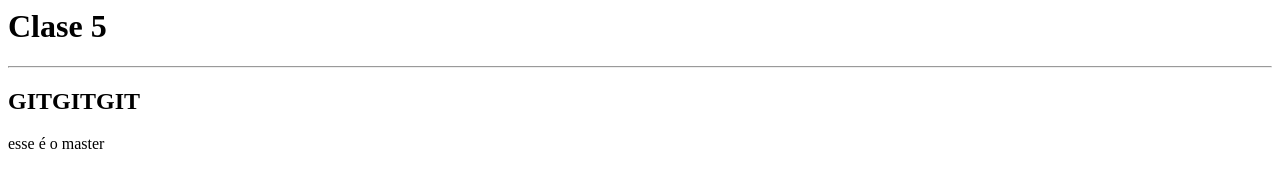
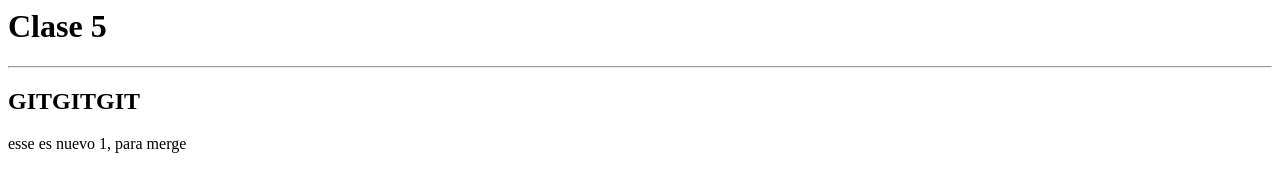
Before and after one commit to nathavic/5ada, a plain HTML site: page index.html in a window 1280 px wide. Drawn offline with Linux system fonts and the light colour scheme.

Commit message:
nuevomerge

```diff
--- a/index.html
+++ b/index.html
@@ -10,5 +10,5 @@
     <h1>Clase 5</h1>
     <hr>
     <h2>GITGITGIT</h2>
-    <p>esse é o master</p>
+    <p>esse es nuevo 1, para merge</p>
 </html>
```
